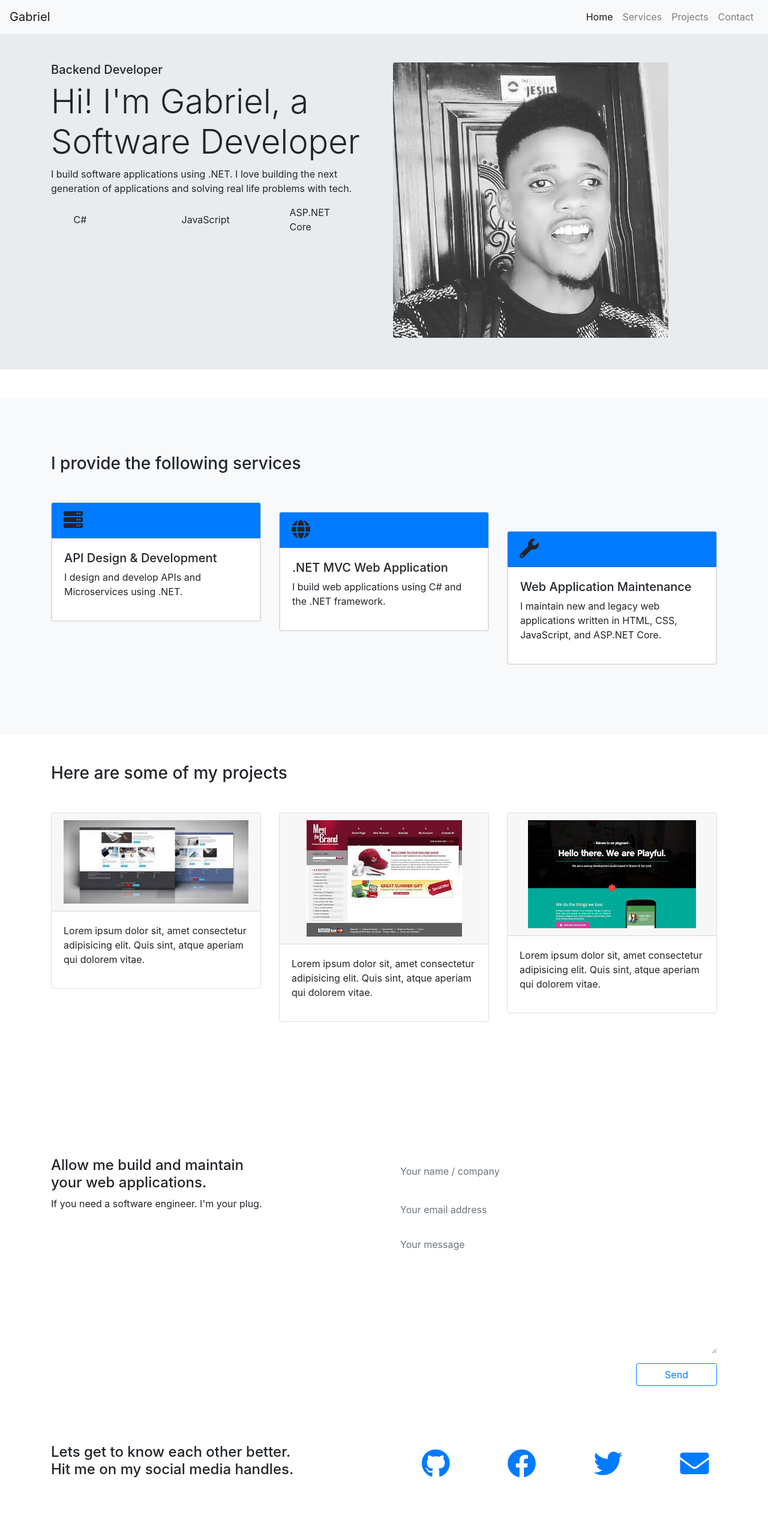
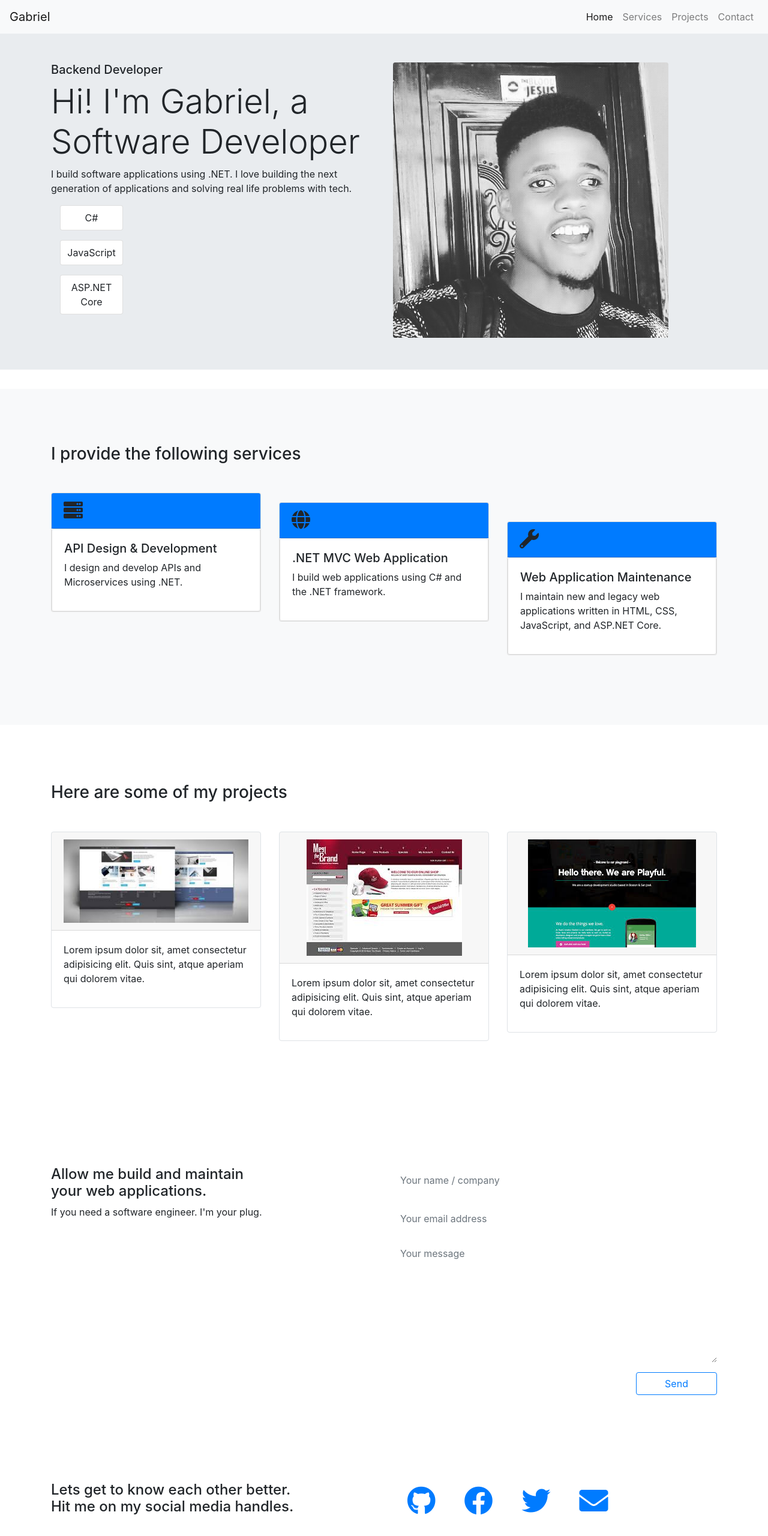
Before and after one commit to Iamkemical/Portfolio, a plain HTML site: page index.html in a window 1280 px wide. Shown: the whole page at 60% size. Before the commit the page ends 2520 px from the top, so only its background shows below. Drawn offline with nearby package versions, Linux system fonts and the light colour scheme.

Commit message:
Made changes to the responsiveness

```diff
--- a/css/style.css
+++ b/css/style.css
@@ -42,3 +42,14 @@ div .footer-icon:hover {
 div .footer-icon {
     transition: transform 0.5s ease-in-out;
 }
+
+.p-card:hover {
+    cursor: pointer;
+    transform: translateX(-50px);
+    background: #047aed;
+}
+
+.p-card {
+    transition: transform 7s ease-in-out;
+    transition: background-color 1s ease-in-out;
+}
--- a/index.html
+++ b/index.html
@@ -57,15 +57,15 @@
                             building the next generation of applications and solving
                             real life problems with tech.
                         </p>
-                        <div class="d-flex align-items-center">
-                            <div class="col-lg-3 col-md-6 col-sm-6 mx-sm-auto">
-                                <p>C#</p>
+                        <div >
+                            <div class="col-lg-3 col-md-6 col-sm-6">
+                                <p class="card text-center rounded py-2 p-card">C#</p>
                             </div>
-                            <div class="col-lg-3 col-md-6 col-sm-6 mx-sm-auto">
-                                <p>JavaScript</p>
+                            <div class="col-lg-3 col-md-6 col-sm-6 ">
+                                <p class="card text-center rounded py-2 p-card">JavaScript</p>
                             </div>
-                            <div class="col-lg-3 col-md-6 col-sm-6 mx-sm-auto">
-                                <p>ASP.NET Core</p>
+                            <div class="col-lg-3 col-md-6 col-sm-6">
+                                <p class="card text-center rounded py-2 p-card">ASP.NET Core</p>
                             </div>
                         </div>
                     </div>
@@ -77,7 +77,7 @@
           </div>
     <!-- End of Home section -->
     <!-- Services section -->
-          <section class="height bg-light align-content-center my-5" id="services">
+          <section class="height bg-light align-content-center py-5" id="services">
               <div class="container">
                   <h3 class="display-5 mb-5">I provide the following services</h3>
                   <div class="row">
@@ -109,7 +109,7 @@
                         </div>
                     </div>
 
-                    <div class="col-sm-12 col-md-6 col-lg-4 mb-4 mt-5">
+                    <div class="col-sm-12 col-md-6 col-lg-4 mb-4 mt-5 mx-md-auto">
                         <div class="card service-card">
                             <div class="card-header bg-primary">
                                 <i class="fa fa-wrench fa-2x"></i>
@@ -128,7 +128,7 @@
           </section>
     <!-- End of Services section -->
     <!-- Project section -->
-    <section class="project-section height my-5" id="projects">
+    <section class="project-section height py-5" id="projects">
         <div class="container my-5">
             <h3 class="display-5">Here are some of my projects</h3>
             <div class="row mt-5">
@@ -160,7 +160,7 @@
                     </div>
                 </div>
 
-                <div class="col-sm-12 col-md-6 col-lg-4 mb-3">
+                <div class="col-sm-12 col-md-6 col-lg-4 mb-3 mx-md-auto">
                     <div class="card border">
                         <div class="card-header d-flex justify-content-center">
                             <img src="/images/project-imageThree.jpg" alt="ProjectThree" class="img-fluid align-content-center">
@@ -179,7 +179,7 @@
     </section>
     <!-- End of Project section -->
     <!-- Contact us section -->
-    <section class="contact-us my-5" id="contact">
+    <section class="contact-us py-5" id="contact">
             <div class="container">
                 <div class="row">
                     <div class="col-lg-6 col-md-6 col-sm-12 my-5">
@@ -211,7 +211,7 @@
         </section>
     <!-- End of Contact us section -->
     <!-- Footer section -->
-     <footer class="footer my-5">
+     <footer class="footer py-5">
         <div class="container">
             <div class="row">
                 <div class="col-lg-6 col-md-6 col-sm-12">
@@ -219,11 +219,11 @@
                         <br />Hit me on my social media handles.
                     </h4>
                 </div>
-                <div class="col-lg-6 col-md-6 col-sm-12 d-flex align-items-center">
-                    <a href="#"><i class="fab fa-github fa-3x px-5 footer-icon"></i></a>
-                    <a href="#"><i class="fab fa-facebook fa-3x px-5 footer-icon"></i></a>
-                    <a href="#"><i class="fab fa-twitter fa-3x px-5 footer-icon"></i></a>
-                    <a href="#"><i class="fa fa-envelope fa-3x px-5 footer-icon"></i></a>
+                <div class="col-lg-6 col-md-6 col-sm-12 d-flex align-items-center flex-wrap">
+                    <a href="#"><i class="fab fa-github fa-3x px-4 footer-icon"></i></a>
+                    <a href="#"><i class="fab fa-facebook fa-3x px-4 footer-icon"></i></a>
+                    <a href="#"><i class="fab fa-twitter fa-3x px-4 footer-icon"></i></a>
+                    <a href="#"><i class="fa fa-envelope fa-3x px-4 footer-icon mx-auto"></i></a>
                 </div>
             </div>
         </div>
```
